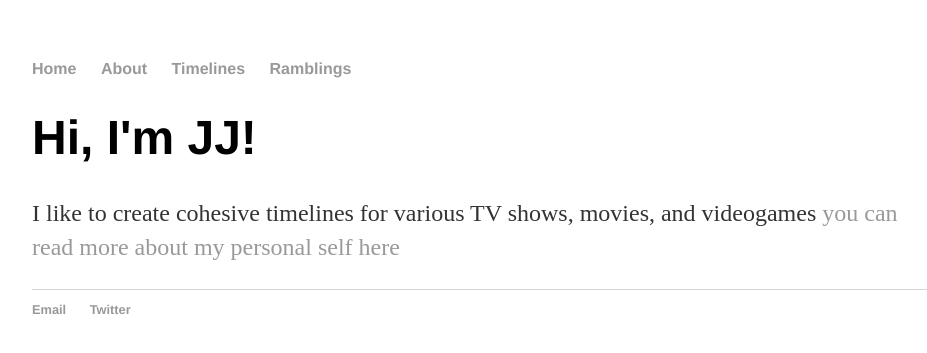
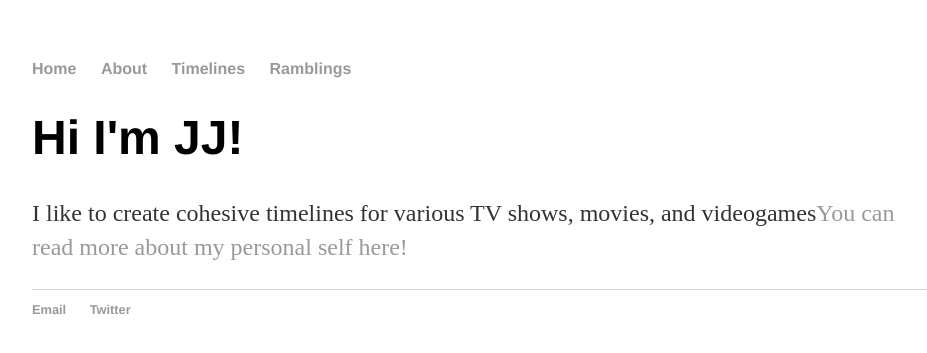
Before and after one commit to JJQuin99/JJQuin99.github.io, a Jekyll site: the page built from index.html, in a window 1280 px wide. Shown: the top 353 px of the page, without its empty margins (160-1087 px from the left). Built offline with Jekyll 4.4.1, drawn with Linux system fonts in a browser that asks for light colours; Markdown is read by kramdown in place of the engine named in the settings; part of the change alters nothing that is shown.

Commit message:
Update index.html

```diff
--- a/index.html
+++ b/index.html
@@ -1,30 +1,8 @@
-<!DOCTYPE html>
-<html>
-	<head>
-		<title>Chronological Chaos</title>
-		<!-- link to main stylesheet -->
-		<link rel="stylesheet" type="text/css" href="/css/main.css">
-	</head>
-	<body>
-		<nav>
-    		<ul>
-        		<li><a href="/">Home</a></li>
-	        	<li><a href="/about">About</a></li>
-        		<li><a href="/timelines">Timelines</a></li>
-        		<li><a href="/ramblings">Ramblings</a></li>
-    		</ul>
-		</nav>
-		<div class="container">
-    		<div class="blurb">
-        		<h1>Hi, I'm JJ!</h1>
-				<p>I like to create cohesive timelines for various TV shows, movies, and videogames <a href="/about">you can read more about my personal self here</a></p>
-    		</div><!-- /.blurb -->
-		</div><!-- /.container -->
-		<footer>
-    		<ul>
-        		<li><a href="mailto:jadaquin99@gmail.com">Email</a></li>
-        		<li><a href="https://twitter.com/azuris99_">Twitter</a></li>
-			</ul>
-		</footer>
-	</body>
-</html>
+---
+layout: default
+title: Chronological Chaos
+---
+<div class="blurb">
+	<h1>Hi I'm JJ!</h1>
+	<p>I like to create cohesive timelines for various TV shows, movies, and videogames<a href="/about">You can read more about my personal self here!</a></p>
+</div><!-- /.blurb -->
```
